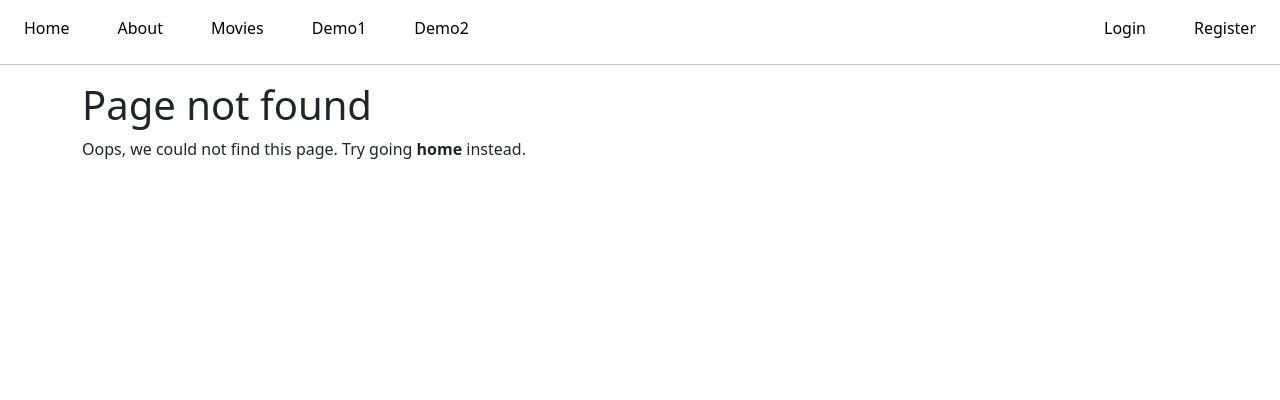
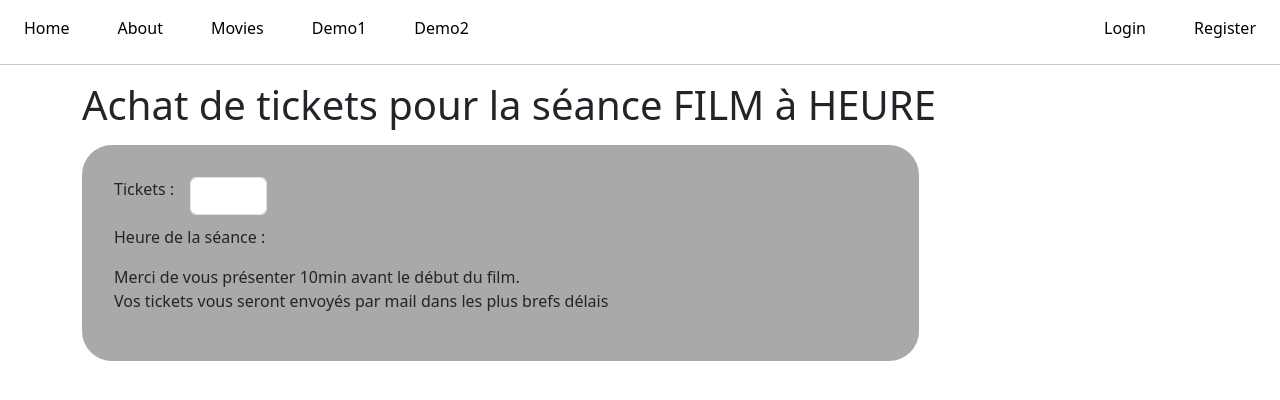
Before and after one commit to lvmeyer/challengeOne, a Vue app in the folder vite-vue/: page /purchase in a window 1280 px wide. Before the commit this address had no page. Shown: the top 400 px of the page. Built offline with nearby package versions, Linux system fonts and the light colour scheme; no server answers.

Commit message:
Add reservation and purchase views without api calls

```diff
--- a/vite-vue/src/router/router.ts
+++ b/vite-vue/src/router/router.ts
@@ -44,6 +44,16 @@ const routes = [
     name: "not-found",
     component: () => import("../views/NotFound.vue"),
   },
+  {
+    path: "/reservation",
+    name: "reservation",
+    component: () => import("../views/Reservation.vue"),
+  },
+  {
+    path: "/purchase",
+    name: "purchase",
+    component: () => import("../views/Purchase.vue"),
+  }
 ];
 
 export const router = createRouter({
--- a/vite-vue/src/style.css
+++ b/vite-vue/src/style.css
@@ -26,3 +26,33 @@ a {
     color: inherit;
     text-decoration: none;
 }
+
+.booking {
+    align-items: center;
+    border-radius: 30px;
+    background: rgb(170, 168, 168);
+    width: 75%;
+    padding: 2em;
+}
+
+.ticket {
+    margin-top: 1em;
+    align-items: center;
+    border-radius: 30px;
+    background: rgb(170, 168, 168);
+    width: 75%;
+    padding: 2em;
+}
+
+.ticket_number {
+    display: flex;
+    flex-direction: row;
+}
+
+.input-ticket {
+    width: 10%;
+    height: 2em;
+    border-radius: 10px;
+    margin-left: 1em;
+    margin-bottom: 1em;
+}
--- /dev/null
+++ b/vite-vue/src/views/Purchase.vue
@@ -0,0 +1,51 @@
+<template>
+    <div>
+    <h1>Achat de tickets pour la séance FILM à HEURE</h1>
+    <div class="ticket">
+        <div class="ticket_number">
+            <p>Tickets : </p>
+            <div class="form-outline input-ticket">
+                <input type="number" id="typeNumber" class="form-control" min="1" max="6"/>
+            </div>
+        </div>
+        <p>Heure de la séance :</p>
+        <p>Merci de vous présenter 10min avant le début du film. <br>
+        Vos tickets vous seront envoyés par mail dans les plus brefs délais</p>
+    </div>
+  </div>
+</template>
+
+<script>
+import GoBack from "../components/GoBack.vue";
+import filmDb from "../../films.json";
+
+
+//idk if it works but it should
+export default {
+
+
+  data() {
+    return {
+      movies: [],
+    };
+  },
+
+
+  methods: {
+    async getData() {
+      try {
+        let response = await fetch("https://localhost/movies"); //wrong route but you get the idea
+        this.movies = await response.json();;
+      } catch (error) {
+        console.log(error);
+      }
+    },
+  },
+
+
+  created() {
+    this.getData();
+  },
+};
+
+</script>
--- /dev/null
+++ b/vite-vue/src/views/Reservation.vue
@@ -0,0 +1,47 @@
+<template>
+    <div>
+    <h1>Ma réservation</h1>
+    <div class="booking">
+        <p>Film : </p>
+        <p>Nombre de places : </p>
+        <p>Heure de la séance :</p>
+        <p>Merci de vous présenter 10min avant le début du film. <br>
+        Vos tickets vous seront envoyés par mail dans les plus brefs délais</p>
+    </div>
+  </div>
+</template>
+
+<script>
+import GoBack from "../components/GoBack.vue";
+import filmDb from "../../films.json";
+
+
+//idk if it works but it should
+export default {
+
+
+  data() {
+    return {
+      movies: [],
+    };
+  },
+
+
+  methods: {
+    async getData() {
+      try {
+        let response = await fetch("https://localhost/movies"); //wrong route but you get the idea
+        this.movies = await response.json();;
+      } catch (error) {
+        console.log(error);
+      }
+    },
+  },
+
+
+  created() {
+    this.getData();
+  },
+};
+
+</script>
```
